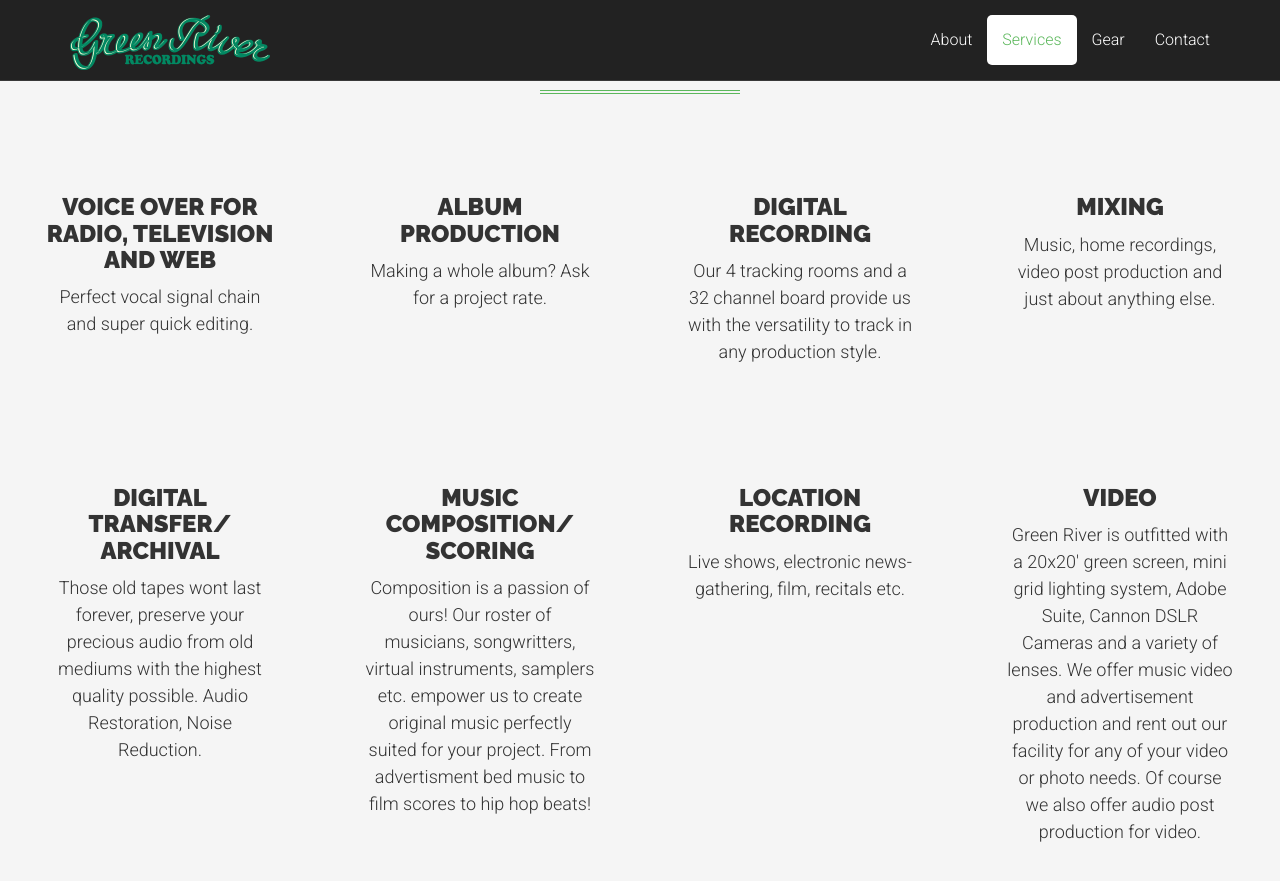
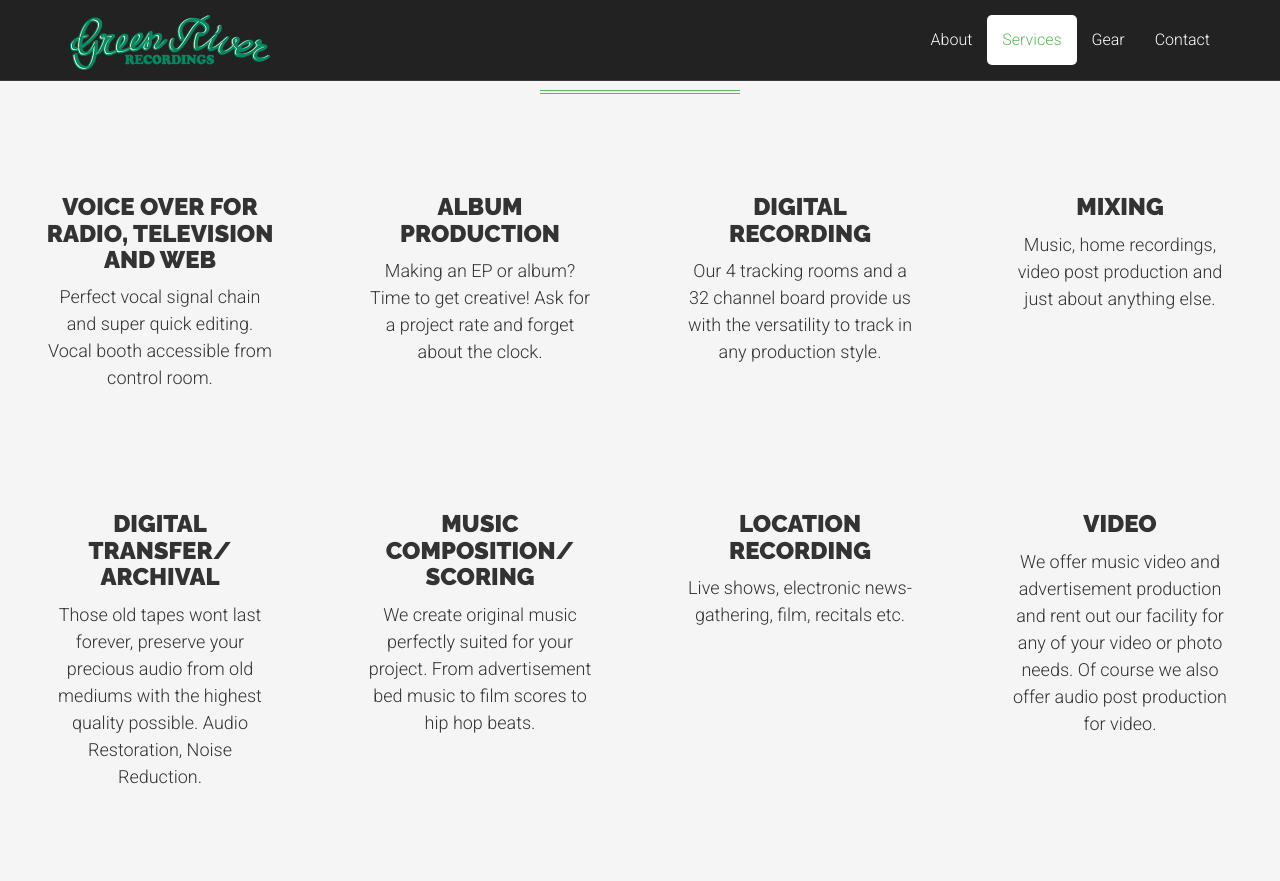
Before and after one commit to scottweisman/greenriverrecordings, a Jekyll site: the page built from index.html, in a window 1280 px wide and 900 px high, scrolled down 1984 px. Shown: the top 881 px of the window. Built offline with Jekyll 4.4.1, drawn with Linux system fonts in a browser that asks for light colours; nearby versions of some CDN libraries; Markdown is read by kramdown in place of the engine named in the settings.

Commit message:
.yml updates
Updated .yml sheets to represent request changes made by Ben

```diff
--- a/_data/services1.yml
+++ b/_data/services1.yml
@@ -1,9 +1,9 @@
 - service:
   name: Voice over for radio, television and web
-  description: Perfect vocal signal chain and super quick editing.
+  description: Perfect vocal signal chain and super quick editing. Vocal booth accessible from control room.
 - service:
   name: Album production
-  description: Making a whole album? Ask for a project rate.
+  description: Making an EP or album? Time to get creative! Ask for a project rate and forget about the clock.
 - service:
   name: Digital recording
   description: Our 4 tracking rooms and a 32 channel board provide us with the versatility to track in any production style.
--- a/_data/services2.yml
+++ b/_data/services2.yml
@@ -3,10 +3,10 @@
   description: Those old tapes wont last forever, preserve your precious audio from old mediums with the highest quality possible. Audio Restoration, Noise Reduction.
 - service:
   name: Music composition/ scoring
-  description: Composition is a passion of ours! Our roster of musicians, songwritters, virtual instruments, samplers etc. empower us  to create original music perfectly suited for your project. From advertisment bed music to film scores to hip hop beats!
+  description: We create original music perfectly suited for your project. From advertisement bed music to film scores to hip hop beats.
 - service:
   name: Location recording
   description: Live shows, electronic news-gathering,  film, recitals etc.
 - service:
   name: Video
-  description: Green River is outfitted with a 20x20' green screen, mini grid lighting system, Adobe Suite, Cannon DSLR Cameras and a variety of lenses. We offer music video and advertisement production and rent out our facility for any of your video or photo needs. Of course we also offer audio post production for video.
+  description: We offer music video and advertisement production and rent out our facility for any of your video or photo needs. Of course we also offer audio post production for video.
```
Also changed, not shown: _data/gear.yml (+15 -13 lines).
